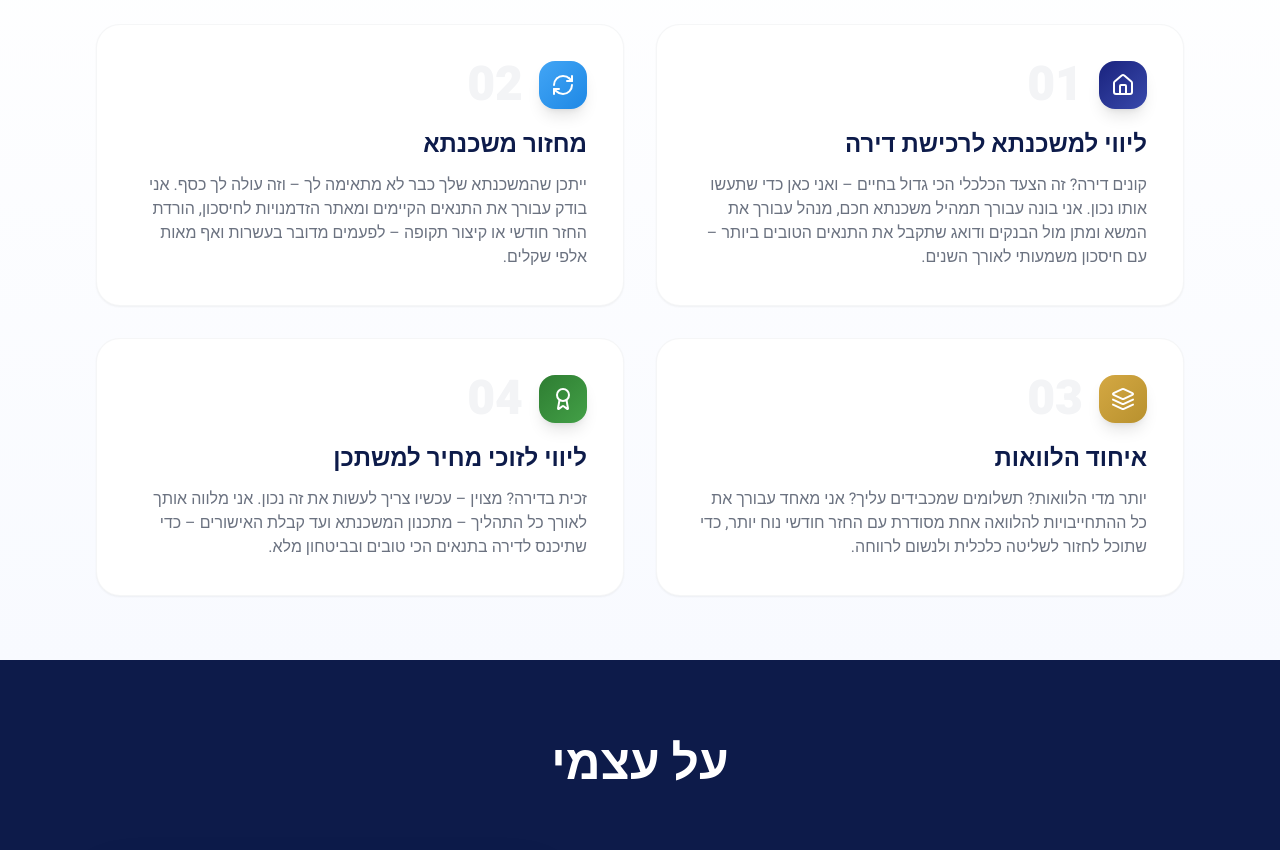
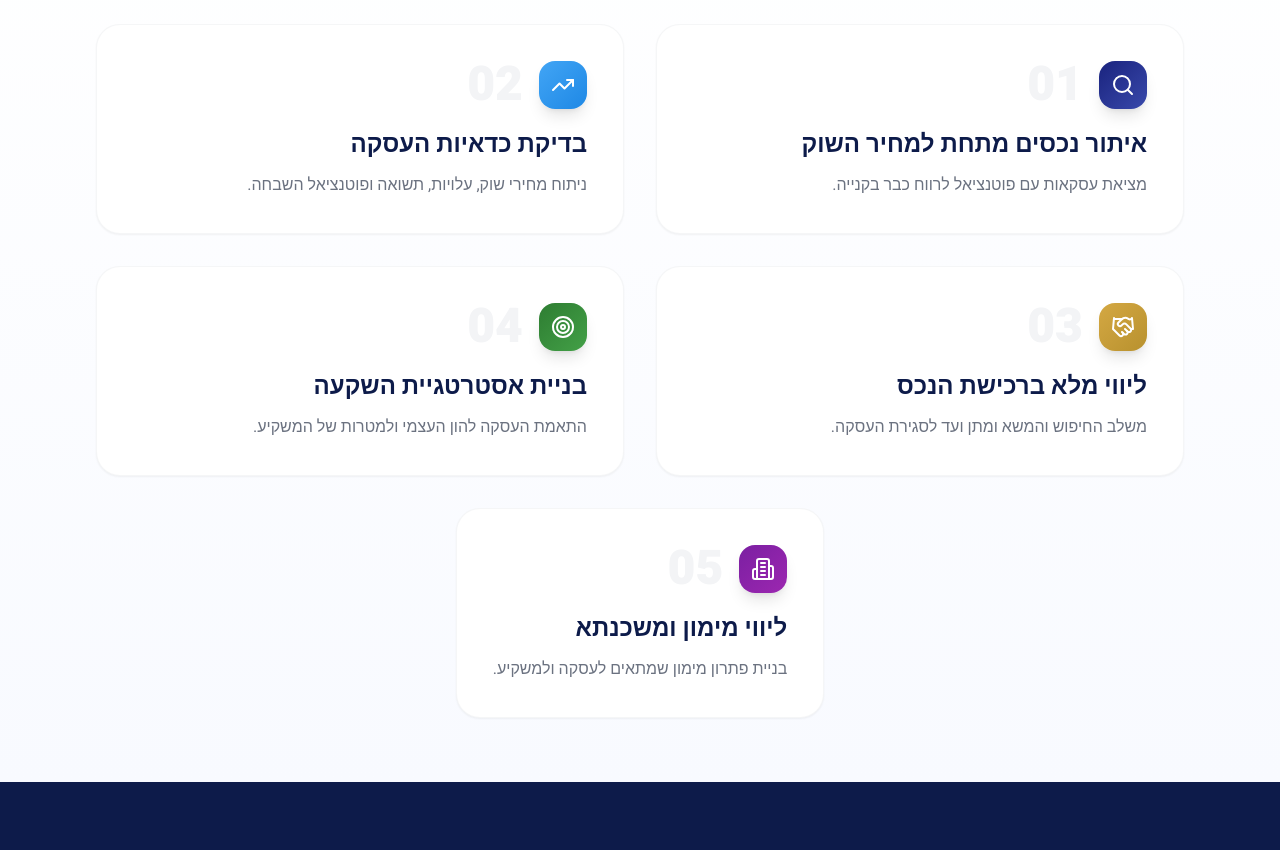
Before and after one commit to D371L/boikovfinance.com, a React (Vite) app: page / in a window 1280 px wide. Shown: the part 940-1790 px from the top of the page. Built offline with nearby package versions, Linux system fonts and the light colour scheme; no server answers.

Commit message:
update hero section with new design and content

```diff
--- a/src/components/ServicesSection.tsx
+++ b/src/components/ServicesSection.tsx
@@ -1,38 +1,41 @@
-import { Home, RefreshCw, Layers, Award } from "lucide-react";
+import { Search, TrendingUp, Handshake, Target, Building2 } from "lucide-react";
 import { useScrollAnimation } from "@/hooks/useScrollAnimation";
 
 const services = [
   {
-    icon: Home,
-    title: "ליווי למשכנתא לרכישת דירה",
-    description:
-      "קונים דירה? זה הצעד הכלכלי הכי גדול בחיים – ואני כאן כדי שתעשו אותו נכון. אני בונה עבורך תמהיל משכנתא חכם, מנהל עבורך את המשא ומתן מול הבנקים ודואג שתקבל את התנאים הטובים ביותר – עם חיסכון משמעותי לאורך השנים.",
+    icon: Search,
+    title: "איתור נכסים מתחת למחיר השוק",
+    description: "מציאת עסקאות עם פוטנציאל לרווח כבר בקנייה.",
     accent: "from-[#1a237e] to-[#3949ab]",
     bgAccent: "bg-[#1a237e]/5",
   },
   {
-    icon: RefreshCw,
-    title: "מחזור משכנתא",
-    description:
-      "ייתכן שהמשכנתא שלך כבר לא מתאימה לך – וזה עולה לך כסף. אני בודק עבורך את התנאים הקיימים ומאתר הזדמנויות לחיסכון, הורדת החזר חודשי או קיצור תקופה – לפעמים מדובר בעשרות ואף מאות אלפי שקלים.",
+    icon: TrendingUp,
+    title: "בדיקת כדאיות העסקה",
+    description: "ניתוח מחירי שוק, עלויות, תשואה ופוטנציאל השבחה.",
     accent: "from-[#42a5f5] to-[#1e88e5]",
     bgAccent: "bg-[#42a5f5]/5",
   },
   {
-    icon: Layers,
-    title: "איחוד הלוואות",
-    description:
-      "יותר מדי הלוואות? תשלומים שמכבידים עליך? אני מאחד עבורך את כל ההתחייבויות להלוואה אחת מסודרת עם החזר חודשי נוח יותר, כדי שתוכל לחזור לשליטה כלכלית ולנשום לרווחה.",
+    icon: Handshake,
+    title: "ליווי מלא ברכישת הנכס",
+    description: "משלב החיפוש והמשא ומתן ועד לסגירת העסקה.",
     accent: "from-[#D4A843] to-[#b8912e]",
     bgAccent: "bg-[#D4A843]/5",
   },
   {
-    icon: Award,
-    title: "ליווי לזוכי מחיר למשתכן",
-    description:
-      "זכית בדירה? מצוין – עכשיו צריך לעשות את זה נכון. אני מלווה אותך לאורך כל התהליך – מתכנון המשכנתא ועד קבלת האישורים – כדי שתיכנס לדירה בתנאים הכי טובים ובביטחון מלא.",
+    icon: Target,
+    title: "בניית אסטרטגיית השקעה",
+    description: "התאמת העסקה להון העצמי ולמטרות של המשקיע.",
     accent: "from-[#2e7d32] to-[#43a047]",
     bgAccent: "bg-[#2e7d32]/5",
+  },
+  {
+    icon: Building2,
+    title: "ליווי מימון ומשכנתא",
+    description: "בניית פתרון מימון שמתאים לעסקה ולמשקיע.",
+    accent: "from-[#7b1fa2] to-[#9c27b0]",
+    bgAccent: "bg-[#7b1fa2]/5",
   },
 ];
 
@@ -63,10 +66,12 @@ export default function ServicesSection() {
         <div className="grid grid-cols-1 md:grid-cols-2 gap-6 lg:gap-8">
           {services.map((service, index) => {
             const Icon = service.icon;
+            const isLast = index === services.length - 1;
+            const isOddTotal = services.length % 2 !== 0;
             return (
               <div
                 key={index}
-                className="group relative bg-white rounded-3xl p-7 sm:p-9 border border-gray-100/80 shadow-sm transition-all duration-500 hover:shadow-2xl hover:shadow-gray-200/60 hover:-translate-y-2 hover:border-transparent overflow-hidden"
+                className={`group relative bg-white rounded-3xl p-7 sm:p-9 border border-gray-100/80 shadow-sm transition-all duration-500 hover:shadow-2xl hover:shadow-gray-200/60 hover:-translate-y-2 hover:border-transparent overflow-hidden${isLast && isOddTotal ? " md:col-span-2 md:max-w-[calc(50%-1rem)] md:mx-auto" : ""}`}
               >
                 {/* Background gradient on hover */}
                 <div
```
